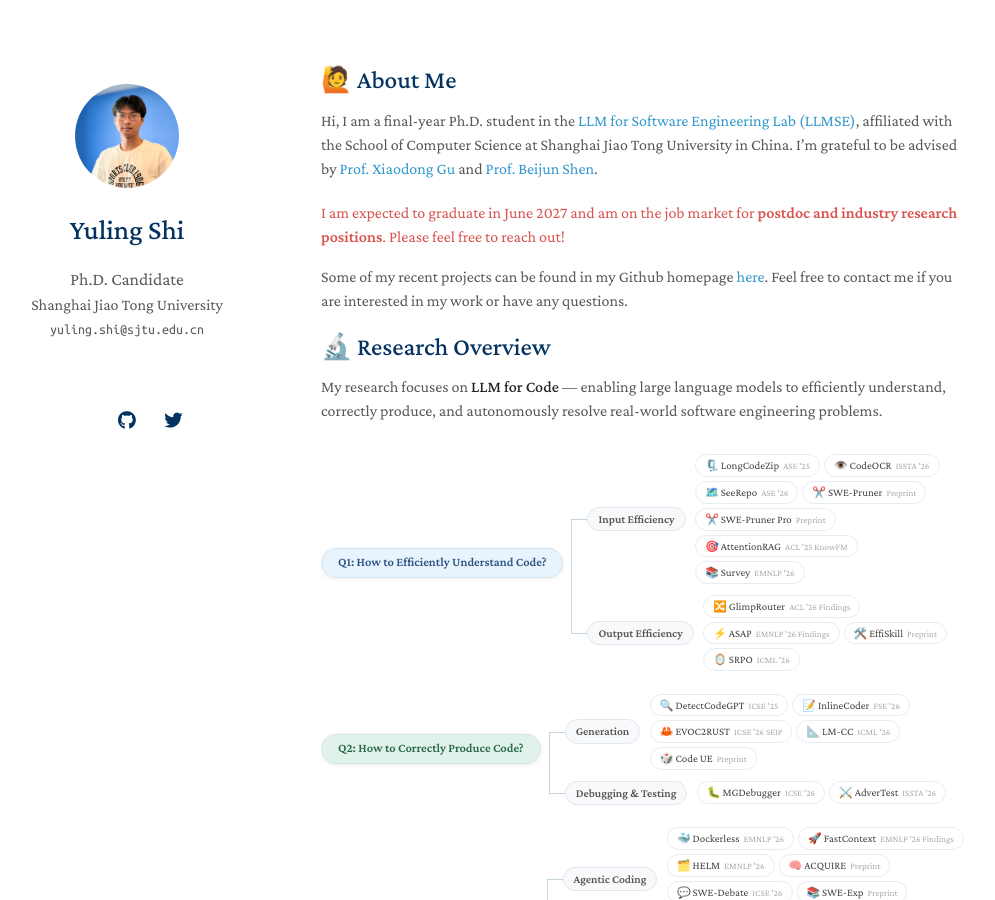
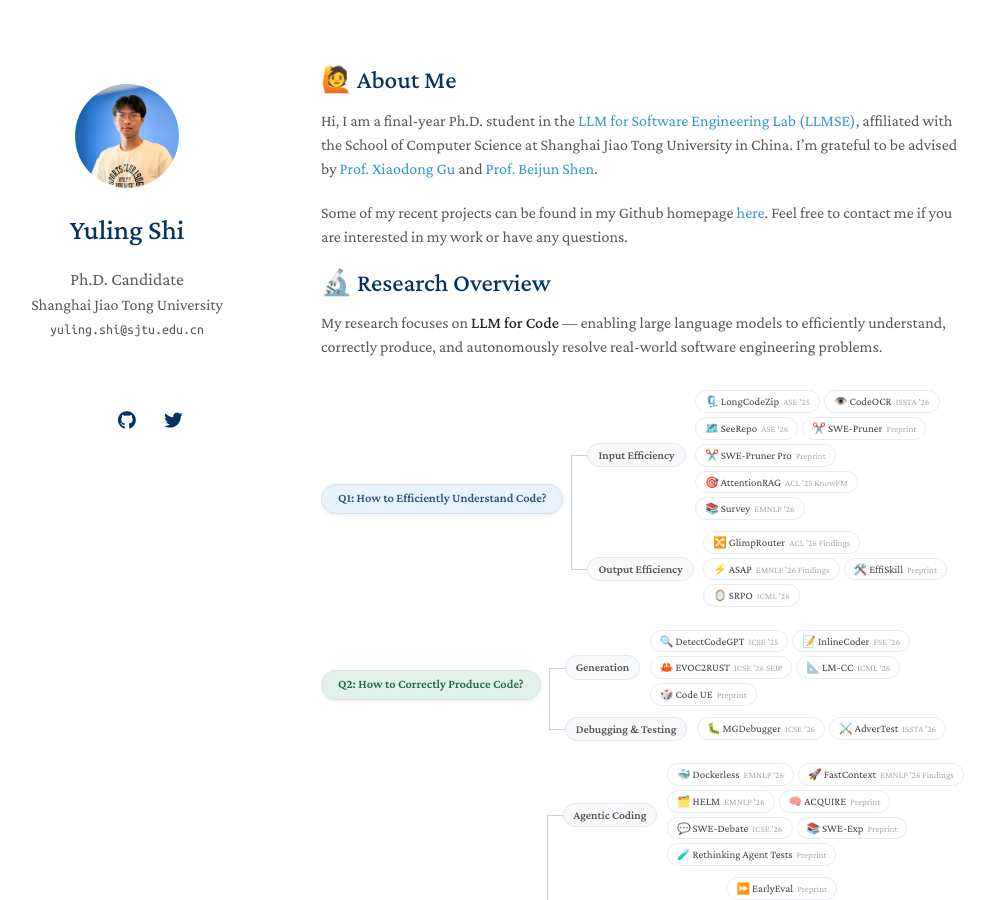
Before and after one commit to YerbaSite/YerbaSite.github.io, a Jekyll site: the page built from index.md, in a window 1280 px wide and 900 px high. Shown: the whole window, without its empty margins (149-1144 px from the left). Built offline with Jekyll 4.4.1, drawn with Linux system fonts in a browser that asks for light colours; nearby versions of some CDN libraries; a style sheet for code colours, icons or effects is not loaded; our own code applies the rules of GitHub Pages for plain Markdown files.

Commit message:
Remove job-market callout from About Me
Co-Authored-By: Claude Opus 5.5 (1M context) <noreply@anthropic.com>
Claude-Session: https://claude.ai/code/session_01UTRCTEfbBpEDMuT3jopbKL

```diff
--- a/index.md
+++ b/index.md
@@ -5,10 +5,6 @@ layout: homepage
 ## &#x1F64B; About Me
 
 Hi, I am a final-year Ph.D. student in the [LLM for Software Engineering Lab (LLMSE)](https://base.sjtu.edu.cn/home/doku.php?id=start), affiliated with the School of Computer Science at Shanghai Jiao Tong University in China. I'm grateful to be advised by [Prof. Xiaodong Gu](https://guxd.github.io/) and [Prof. Beijun Shen](https://base.sjtu.edu.cn/home/doku.php?id=mem:bjshen).
-
-<div style="color: #d9534f; margin-bottom: 1em;">
-I am expected to graduate in June 2027 and am on the job market for <strong style="color: inherit; font-weight: 600;">postdoc and industry research positions</strong>. Please feel free to reach out!
-</div>
 
 <!-- I'm also very fortunate to learn from and collaborate with [Prof. Hongyu Zhang](https://sites.google.com/site/hongyujohn/), [Prof. David Lo](http://www.mysmu.edu/faculty/davidlo/), [Prof. Shing-Chi Cheung](https://www.cse.ust.hk/~scc/), [Prof. Daniel Dajun Zeng](https://en.wikipedia.org/wiki/Daniel_Zeng), [Prof. Zhendong Su](https://people.inf.ethz.ch/suz/), [Prof. Claire Le Goues](https://clairelegoues.com/), [Prof. Nigel Collier](https://sites.google.com/site/nhcollier/) and [Prof. Julian McAuley](https://cseweb.ucsd.edu/~jmcauley/). -->
 
```
